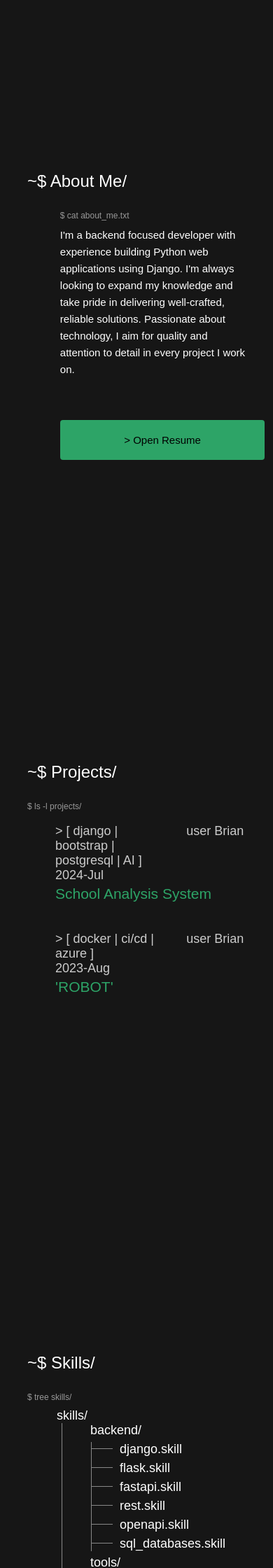
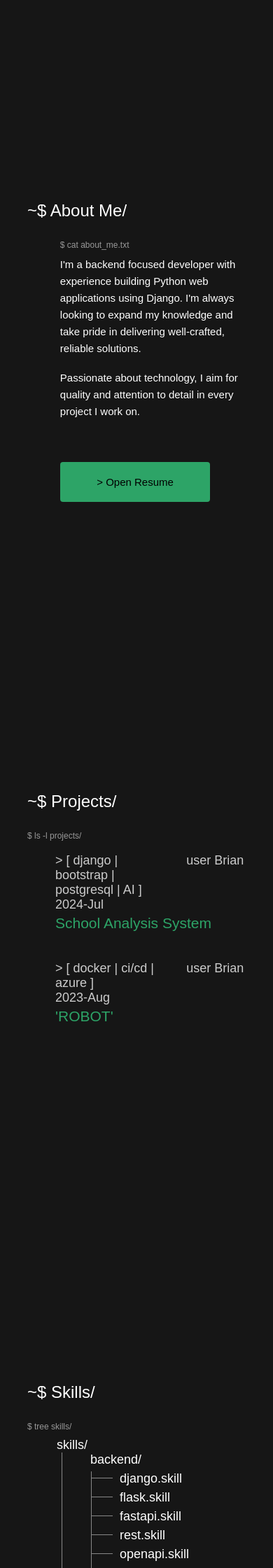
Before and after one commit to BrialexMaga/portfolio, a Flask app: page / in a window 390 px wide. Shown: the part 641-2881 px from the top of the page at 70% size. Run offline with Flask 3, Linux system fonts and the light colour scheme; some web fonts are replaced.

Commit message:
Adjust about me section to phone layout

```diff
--- a/static/css/style.css
+++ b/static/css/style.css
@@ -503,7 +503,7 @@ h2 {
         min-width: auto;
         max-width: auto;
         padding: 10%;
-        padding-top: 10vh;
+        padding-top: 15vh;
     }
 
     #hero {
@@ -534,6 +534,15 @@ h2 {
         width: 75vw;
         padding: 20px 42px;
         border-radius: 4px;
+    }
+
+    .breakline {
+        display: block;
+        margin-top: 1.5rem;
+    }
+
+    .smaller-button {
+        width: 55vw;
     }
 }
 
--- a/templates/index.html
+++ b/templates/index.html
@@ -45,7 +45,7 @@
             <p class="yapping">
                 I'm a backend focused developer with experience building Python web applications using Django.
                 I'm always looking to expand my knowledge and take pride in delivering well-crafted, reliable solutions.
-                <span>Passionate about technology, I aim for quality and attention to detail in every project I work on.</span></p>
+                <span class="breakline">Passionate about technology, I aim for quality and attention to detail in every project I work on.</span></p>
             <a class="btn smaller-button" href="{{ url_for('static', filename='files/CV.pdf') }}" target="_blank">> Open Resume</a>
         </div>
     </section>
```
